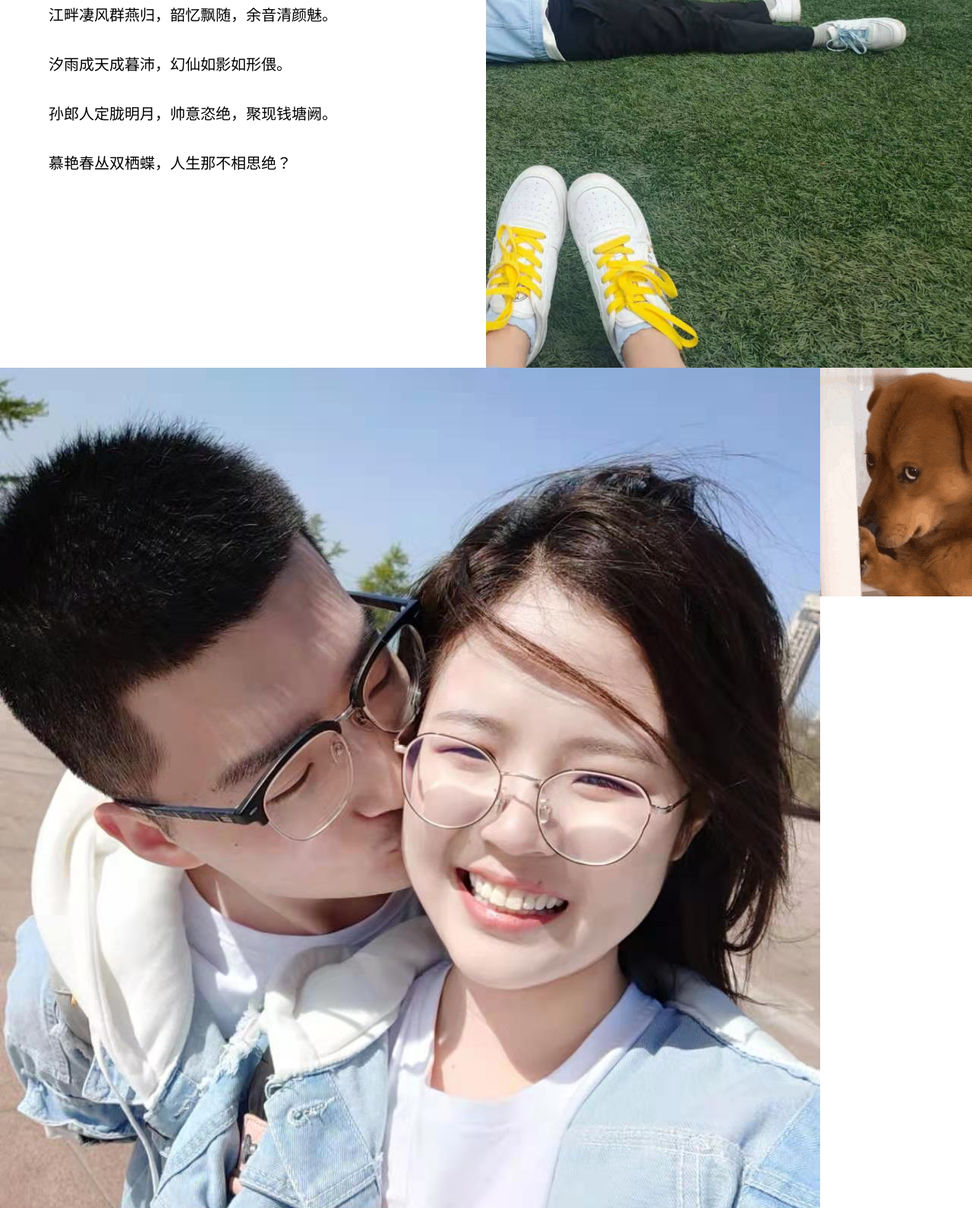
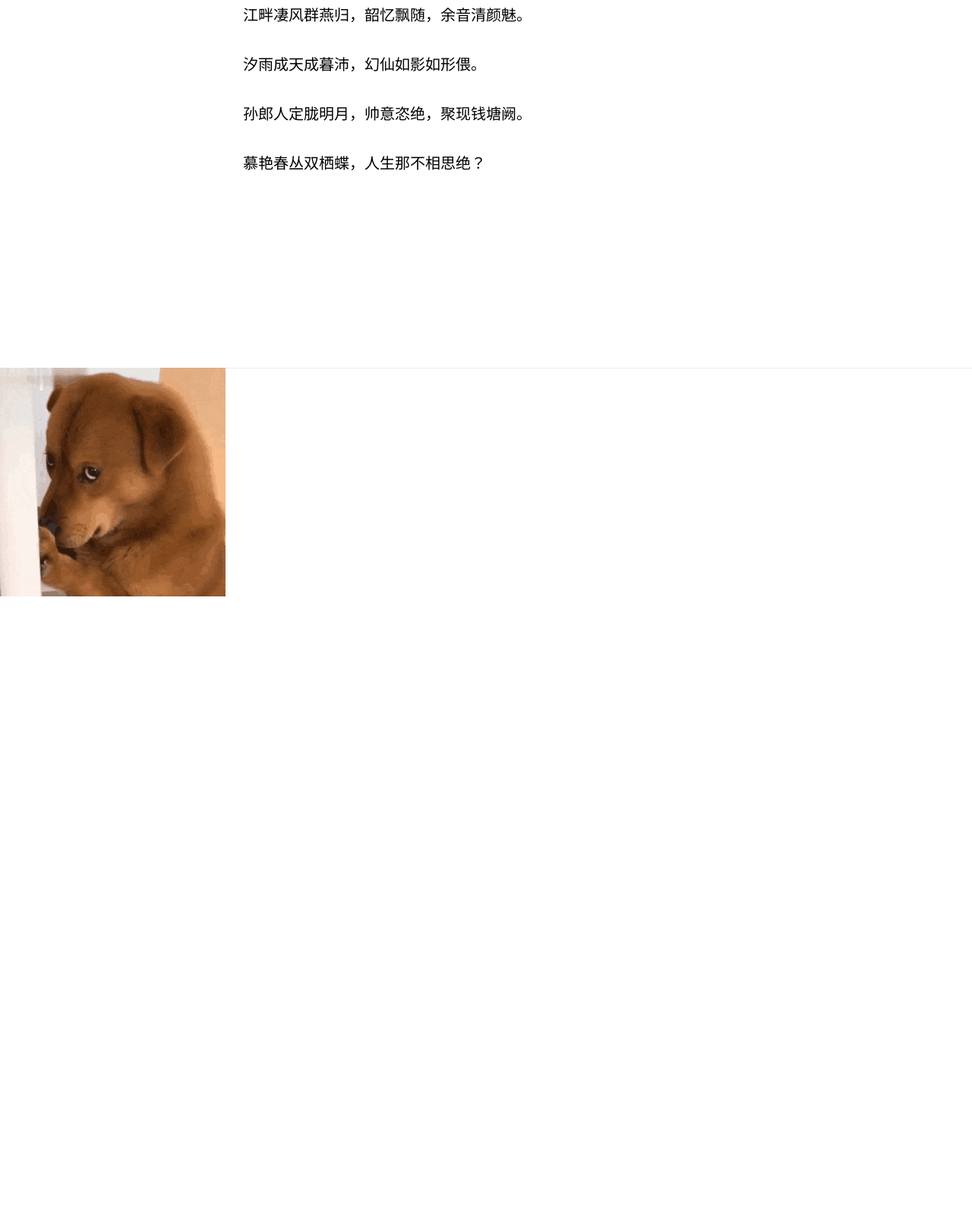
Before and after one commit to StormSpiritJSY/LONGFORYOUSJ, a plain HTML site: page index.html in a window 1280 px wide. Shown: the part 316-1906 px from the top of the page at 76% size. After the commit the page ends 1108 px from the top, so only its background shows below. Drawn offline with Linux system fonts and the light colour scheme.

Commit message:
Update index.html

```diff
--- a/index.html
+++ b/index.html
@@ -23,21 +23,21 @@
 
 
 			</div>
-			<div class="image">
+<!-- 			<div class="image">
 				<img src="images/ly.jpg" alt="" />
-			</div>
+			</div> -->
 		</section>
 		<section class="spotlight style1 orient-right content-align-left image-position-center onscroll-image-fade-in" id="first">
 
-			<div class="image1">
+<!-- 			<div class="image1">
 				<img src="images/show.jpg" alt="" />
-			</div>
+			</div> -->
 				<div class="image2">
 				<img src="images/dog.gif" alt="" />
 			</div>
-			<div class="image3">
+<!-- 			<div class="image3">
 				<img src="images/kiss.jpg" alt="" />
-			</div>
+			</div> -->
 		</section>
 
 
```
